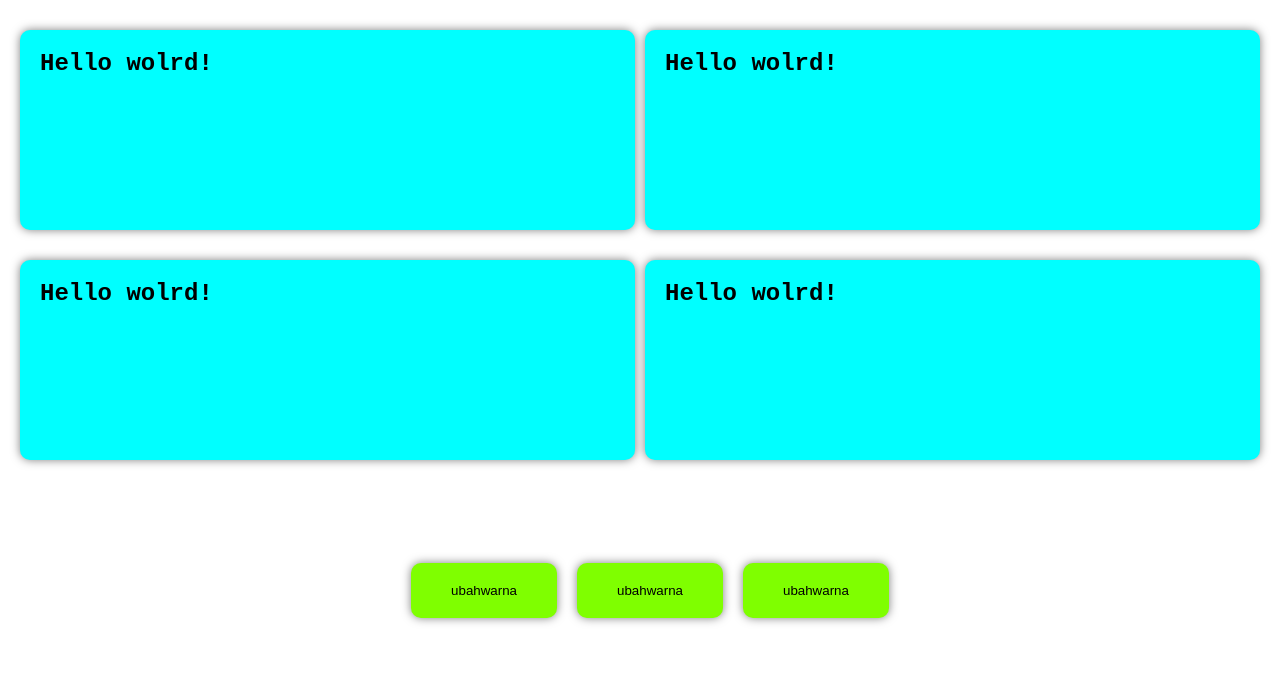
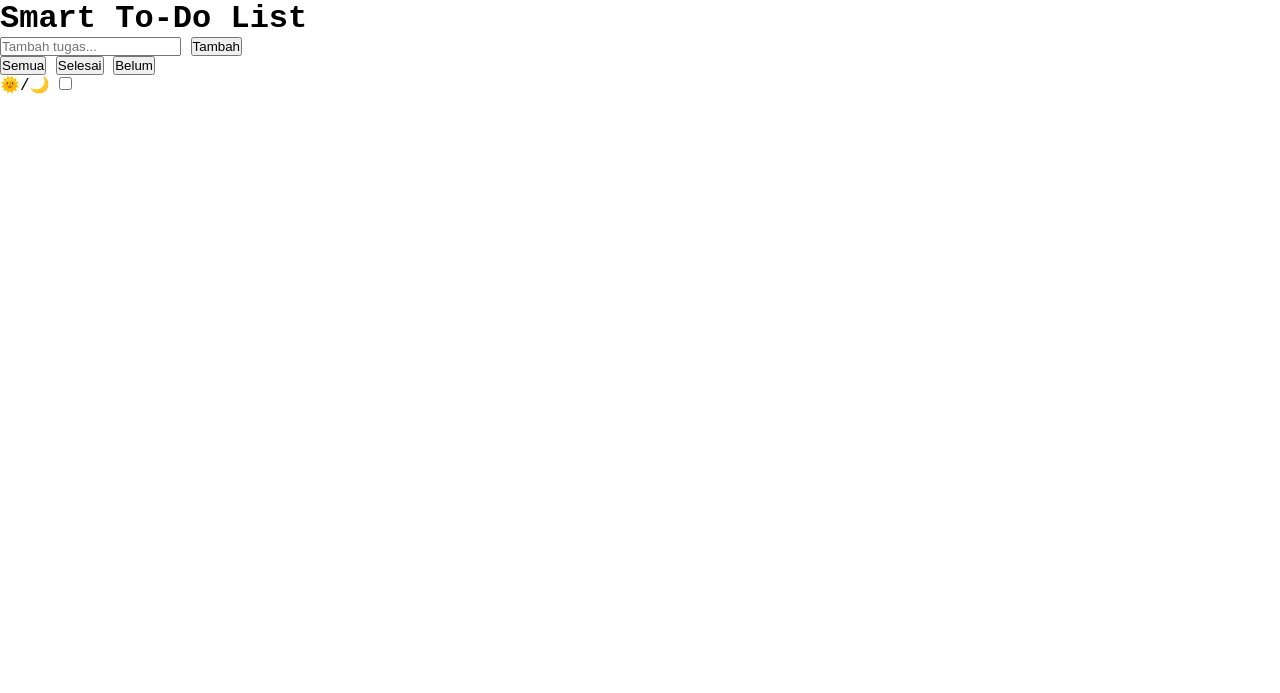
Before and after one commit to FAadhilAhmad/javaScriptLearning, a plain HTML site: page index.html in a window 1280 px wide. Drawn offline with Linux system fonts and the light colour scheme.

Commit message:
coba coba to-do-list
by chatgpt

```diff
--- a/index.html
+++ b/index.html
@@ -1,31 +1,36 @@
 <!DOCTYPE html>
-<html lang="en">
+<html lang="id">
 <head>
-    <meta charset="UTF-8">
-    <meta name="viewport" content="width=device-width, initial-scale=1.0">
-    <title>Document</title>
-    <link rel="stylesheet" href="style.css">
+  <meta charset="UTF-8" />
+  <meta name="viewport" content="width=device-width, initial-scale=1.0" />
+  <title>Smart To-Do List</title>
+  <link rel="stylesheet" href="style.css" />
 </head>
 <body>
-  <div class="main-gird">
-    <div class="card" id="teks1">
-      <h2 id="parag">Hello wolrd!</h2>
+  <div class="container">
+    <h1>Smart To-Do List</h1>
+
+    <div class="controls">
+      <input type="text" id="task-input" placeholder="Tambah tugas..." />
+      <button id="add-task">Tambah</button>
     </div>
-    <div class="card" id="teks2">
-      <h2 id="parag2">Hello wolrd!</h2>
+
+    <div class="filters">
+      <button data-filter="all" class="filter active">Semua</button>
+      <button data-filter="done" class="filter">Selesai</button>
+      <button data-filter="todo" class="filter">Belum</button>
     </div>
-    <div class="card">
-      <h2>Hello wolrd!</h2>
-    </div>
-    <div class="card">
-      <h2>Hello wolrd!</h2>
+
+    <ul id="task-list"></ul>
+
+    <div class="theme-toggle">
+      <label>
+        🌞/🌙
+        <input type="checkbox" id="toggle-theme" />
+      </label>
     </div>
   </div>
-  <div class="button">
-    <button onclick="ubahwarna()">ubahwarna</button>
-    <button onclick="ubahwarna2()">ubahwarna</button>
-    <button onclick="ubahwarna3()">ubahwarna</button>
-  </div>
+
   <script src="main.js"></script>
 </body>
 </html>
```
